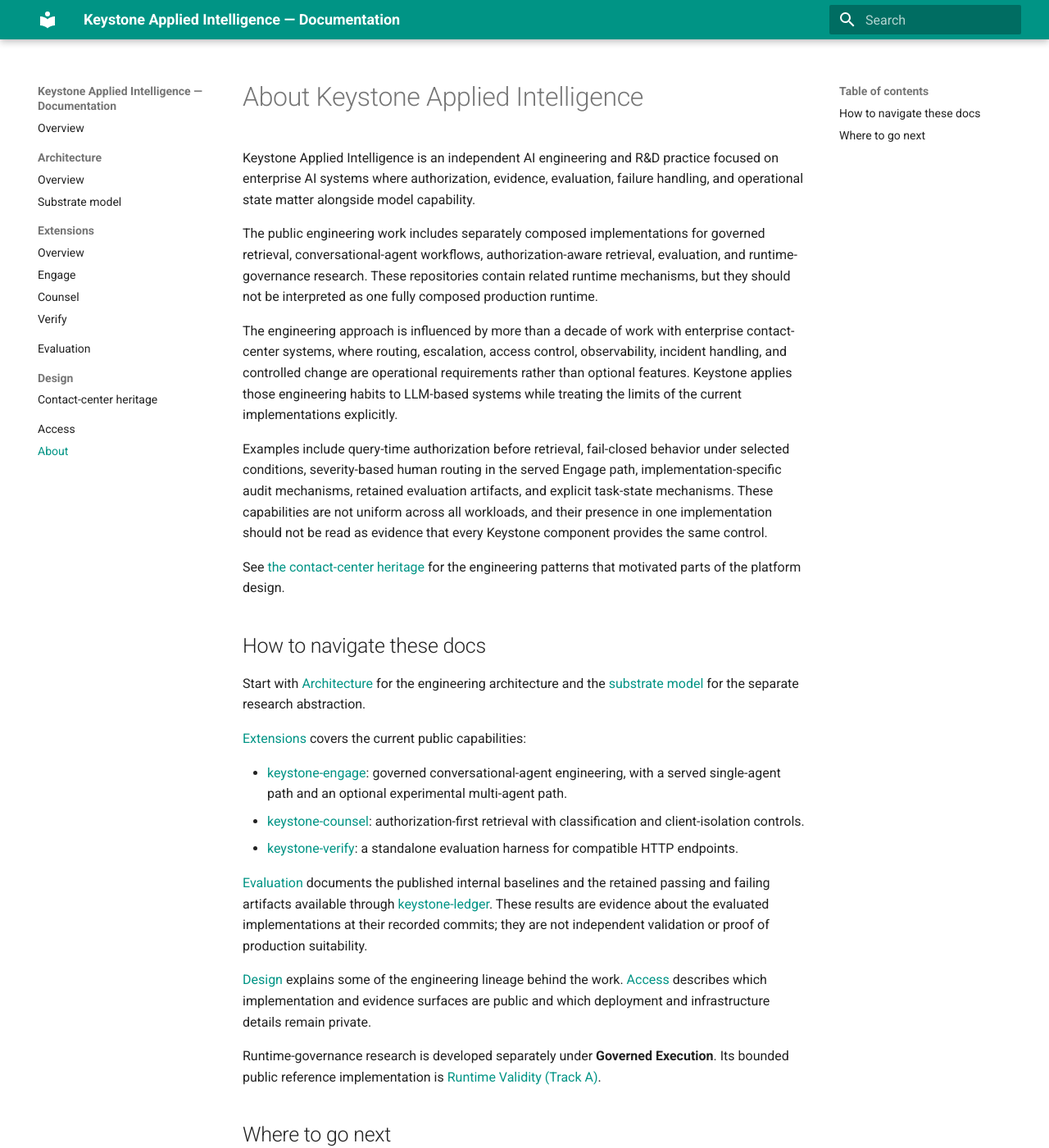
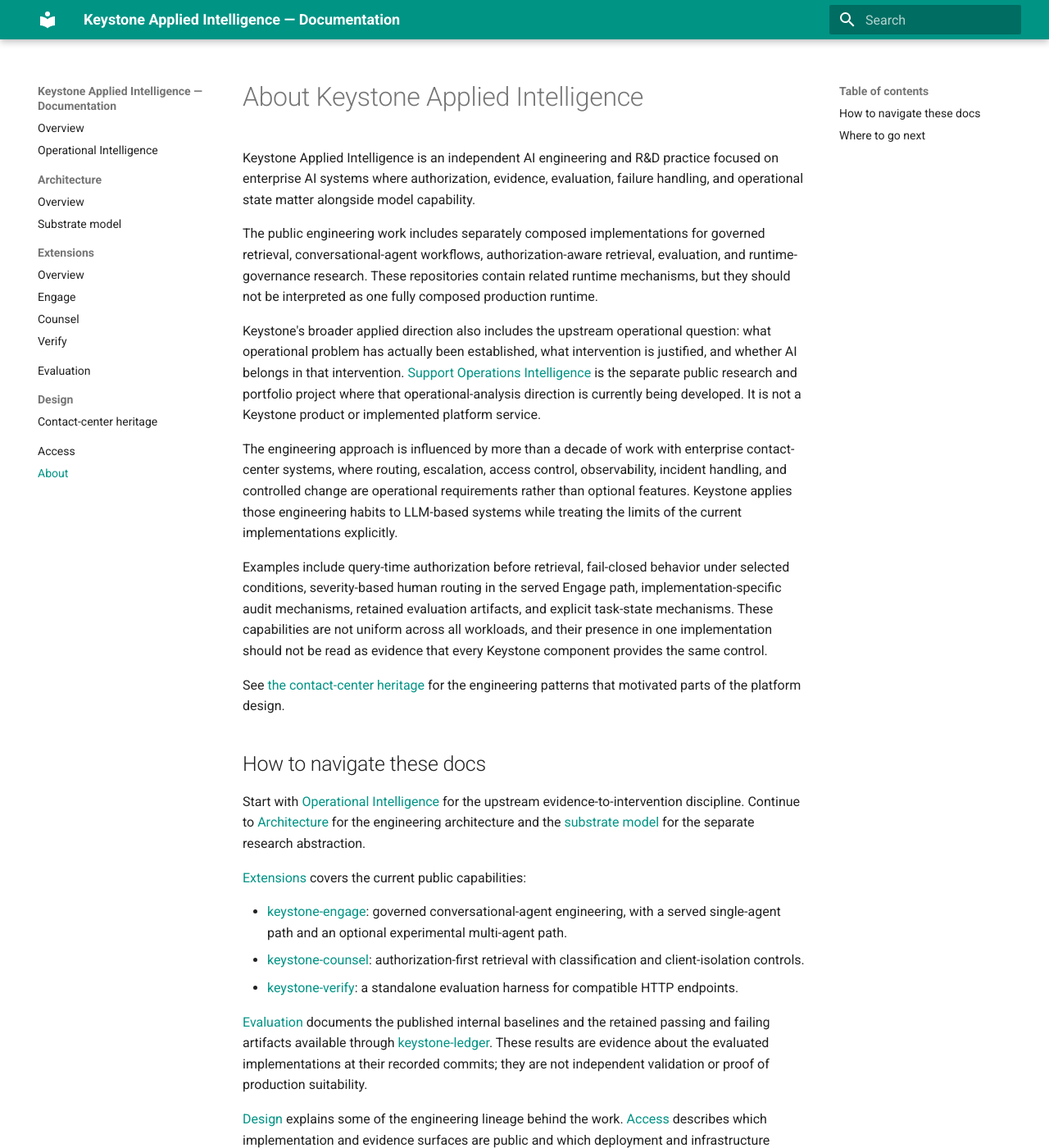
Before and after one commit to getkeystone/keystone-platform-docs, an MkDocs documentation site: the page built from docs/about.md, in a window 1280 px wide and 1400 px high. Shown: the whole window at 82% size. Built offline with MkDocs 1.6.1 and Material for MkDocs 9.7.7, drawn with Linux system fonts in a browser that asks for light colours.

Commit message:
docs: add operational intelligence portfolio context

```diff
--- a/docs/about.md
+++ b/docs/about.md
@@ -9,6 +9,14 @@ governed retrieval, conversational-agent workflows, authorization-aware
 retrieval, evaluation, and runtime-governance research. These repositories
 contain related runtime mechanisms, but they should not be interpreted as one
 fully composed production runtime.
+
+Keystone's broader applied direction also includes the upstream operational
+question: what operational problem has actually been established, what
+intervention is justified, and whether AI belongs in that intervention.
+[Support Operations Intelligence](operational-intelligence.md) is the separate
+public research and portfolio project where that operational-analysis direction
+is currently being developed. It is not a Keystone product or implemented
+platform service.
 
 The engineering approach is influenced by more than a decade of work with
 enterprise contact-center systems, where routing, escalation, access control,
@@ -29,8 +37,10 @@ patterns that motivated parts of the platform design.
 
 ## How to navigate these docs
 
-Start with [Architecture](architecture/index.md) for the engineering architecture
-and the [substrate model](architecture/substrate.md) for the separate research
+Start with [Operational Intelligence](operational-intelligence.md) for the
+upstream evidence-to-intervention discipline. Continue to
+[Architecture](architecture/index.md) for the engineering architecture and the
+[substrate model](architecture/substrate.md) for the separate research
 abstraction.
 
 [Extensions](extensions/index.md) covers the current public capabilities:
--- a/mkdocs.yml
+++ b/mkdocs.yml
@@ -1,8 +1,8 @@
 site_name: Keystone Applied Intelligence — Documentation
 site_description: >-
-  Engineering documentation for Keystone Applied Intelligence: retrieval,
-  conversational AI, evaluation, implementation boundaries, and bounded
-  runtime-governance research.
+  Engineering documentation for Keystone Applied Intelligence: operational
+  intelligence, retrieval, conversational AI, evaluation, implementation
+  boundaries, and bounded runtime-governance research.
 site_url: https://docs.getkeystone.ai/
 
 theme:
@@ -37,6 +37,7 @@ exclude_docs: |
 
 nav:
   - Overview: index.md
+  - Operational Intelligence: operational-intelligence.md
   - Architecture:
       - Overview: architecture/index.md
       - Substrate model: architecture/substrate.md
```
Also changed, not shown: README.md (+32 -16 lines), docs/index.md (+15 -0 lines), docs/operational-intelligence.md (added, +114 -0 lines).
